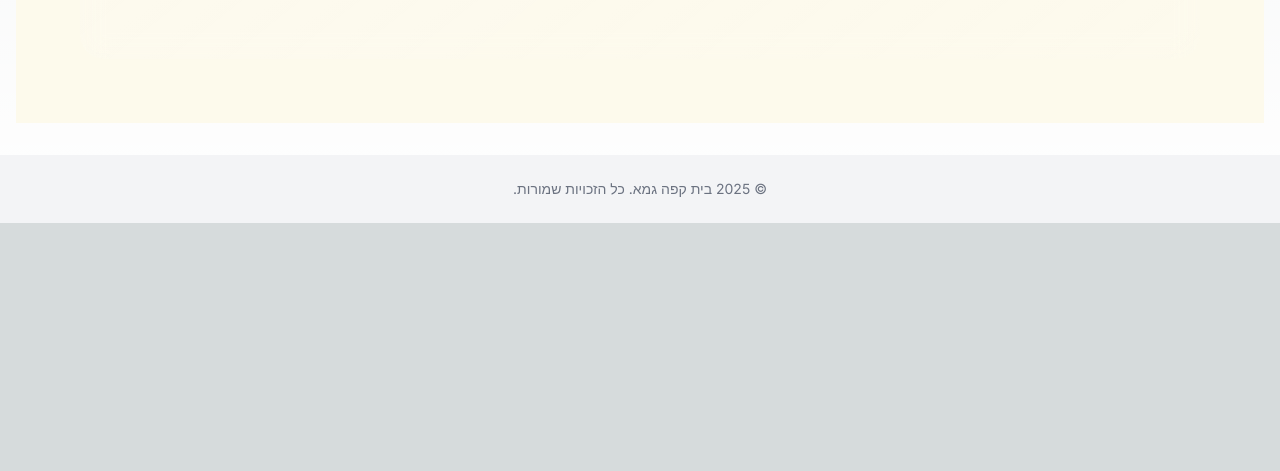
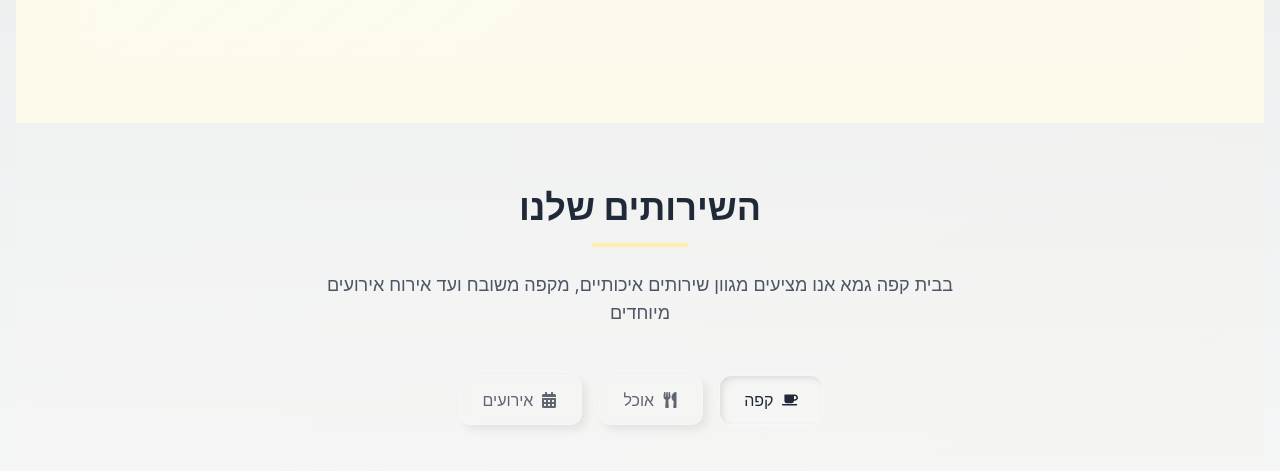
Before and after one commit to Webis-sites/webis-site-byt-kph-gma-1744115473312, a Next.js app: page / in a window 1280 px wide. Shown: the part 1645-2116 px from the top of the page. Before the commit the page ends 1868 px from the top, so only its background shows below. Built offline with nearby package versions, Linux system fonts and the light colour scheme.

Commit message:
Add ServicesSection component to page

```diff
--- a/src/app/page.tsx
+++ b/src/app/page.tsx
@@ -4,6 +4,7 @@
 import HeroSection from '../components/HeroSection';
 import NavBar from '../components/NavBar';
 import AboutSection from '../components/AboutSection';
+import ServicesSection from '../components/ServicesSection';
 
 export default function HomePage() {
   return (
@@ -13,6 +14,7 @@
         <HeroSection />
     <NavBar />
     <AboutSection />
+    <ServicesSection />
   </main>
 
       <footer className="py-6 bg-gray-100 dark:bg-gray-800">
```
